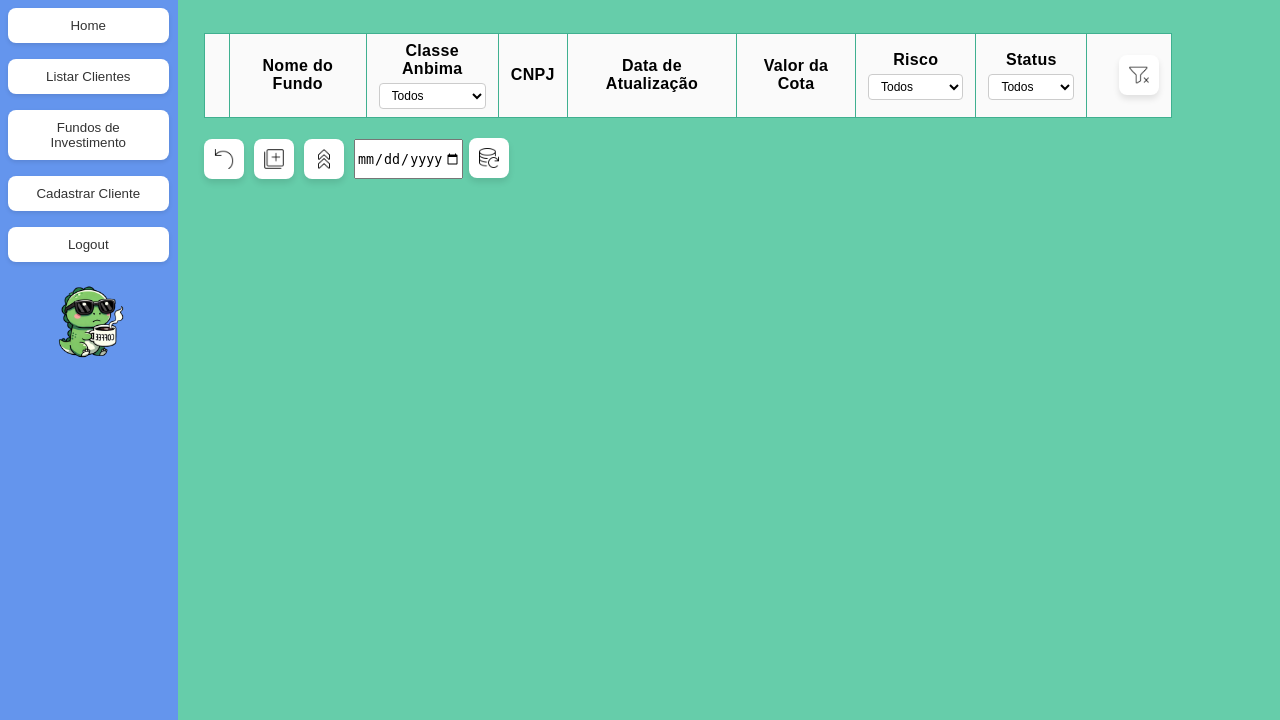
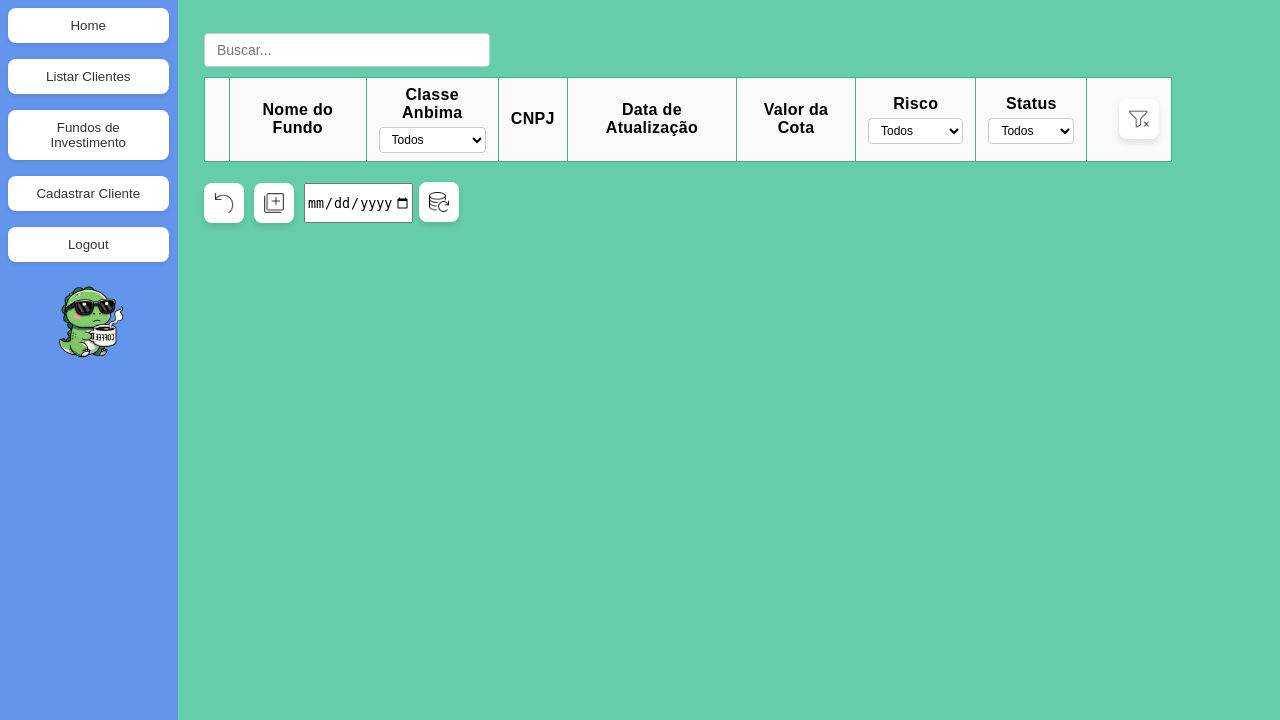
Before and after one commit to Taddei101/GELD, a Flask app: page /listar_fundos in a window 1280 px wide. Shown: the part 80-800 px from the top of the page. Run offline with Flask 3, Linux system fonts and the light colour scheme; the visitor is signed in with stand-in values (Sample User, id 1); data that the repository does not hold is empty.

Commit message:
busca dinâmica e ordenação alfabética em clientes e fundos
- listar_clientes: ordenação alfabética por nome + campo de busca dinâmica
- listar_fundos: campo de busca dinâmica + removidos botões de scroll
- tabela_utils.js: função genérica reutilizável initBusca()
- styles.css: estilo input-busca
- base.html: carrega tabela_utils.js globalmente

```diff
--- /dev/null
+++ b/app/static/js/tabela_utils.js
@@ -0,0 +1,17 @@
+/**
+ * Busca dinâmica genérica para tabelas do Geld.
+ * Uso: initBusca('id-da-tabela', 'id-do-input')
+ */
+function initBusca(tabelaId, inputId) {
+    const input = document.getElementById(inputId);
+    const tbody = document.querySelector('#' + tabelaId + ' tbody');
+    if (!input || !tbody) return;
+
+    input.addEventListener('input', function() {
+        const query = this.value.toLowerCase().trim();
+        Array.from(tbody.querySelectorAll('tr')).forEach(row => {
+            const texto = row.textContent.toLowerCase();
+            row.style.display = texto.includes(query) ? '' : 'none';
+        });
+    });
+}
--- a/app/static/styles.css
+++ b/app/static/styles.css
@@ -611,3 +611,18 @@ img {
     outline: none;
     border-color: #4CAF50;
 }
+
+.input-busca {
+    padding: 8px 12px;
+    margin-bottom: 10px;
+    border: 1px solid #ccc;
+    border-radius: 4px;
+    width: 260px;
+    font-size: 14px;
+}
+
+.input-busca:focus {
+    outline: none;
+    border-color: #4a90e2;
+    box-shadow: 0 0 5px rgba(74, 144, 226, 0.3);
+}
--- a/app/templates/base.html
+++ b/app/templates/base.html
@@ -5,6 +5,7 @@
     <meta charset="UTF-8">
     <meta name="viewport" content="width=device-width, initial-scale=1.0">
     <link href="{{ url_for('static', filename='styles.css') }}" rel="stylesheet">
+    <script src="{{ url_for('static', filename='js/tabela_utils.js') }}"></script>
     <title>{% block title %}Geld's Finance Control{% endblock %}</title>
 </head>
 
--- a/app/templates/fundos/listar_fundos.html
+++ b/app/templates/fundos/listar_fundos.html
@@ -16,10 +16,6 @@
             <img src="{{ url_for('static', filename='icons/back.png') }}" class="sml-btn-icon">
     </button>
 
-    <button class="smlBtn" onclick="document.querySelector('.center').scrollTo({top: document.querySelector('.center').scrollHeight, behavior: 'smooth'})"" title="Ir ao fim da página">
-        <img src="{{ url_for('static', filename='icons/scrow_bottom.png') }}" class="sml-btn-icon">
-    </button>
-
     <form class="form-btn" action="{{ url_for('fundos.atualizar_cotas_fundos') }}" method="post" >
                     <input type="date" name="data_referencia" max="{{ now }}" title="Mês de referência das cotas (vazio = mês atual)" style="height:40px; box-sizing:border-box;">
                     <button title="Atualizar Valor da Cota" type="submit" class="smlBtn">
@@ -32,6 +28,8 @@
 </div>
 
 {% endif %}
+
+    <input type="text" id="busca-fundos" placeholder="Buscar..." class="input-busca">
 
     <table class="table" id="tabela-fundos">
         <thead>
@@ -134,10 +132,6 @@
 
         <button title="Cadastrar Fundo Manualmente" class="smlBtn" onclick="window.location.href=`{{ url_for('fundos.add_fundo') }}`">
             <img src="{{ url_for('static', filename='icons/add.png') }}" class="sml-btn-icon"></button>
-
-        <button class="smlBtn" onclick="document.querySelector('.center').scrollTo({top: 0, behavior: 'smooth'})" title="Ir ao fim da página">
-            <img src="{{ url_for('static', filename='icons/scrow_up.png') }}" class="sml-btn-icon">
-        </button>
 
         <form class="form-btn" action="{{ url_for('fundos.atualizar_cotas_fundos') }}" method="post" >
                     <input type="date" name="data_referencia" max="{{ now }}" title="Mês de referência das cotas (vazio = mês atual)" style="height:40px; box-sizing:border-box;">
@@ -298,6 +292,7 @@ document.addEventListener('DOMContentLoaded', function() {
     rows.forEach(row => tbody.appendChild(row));
 
     popularFiltroClasse();
+    initBusca('tabela-fundos', 'busca-fundos');
 
     // Restaurar filtros da sessão
     const classe = sessionStorage.getItem('geld_filtro_classe') || '';
```
Also changed, not shown: app/templates/cliente/listar_clientes.html (+17 -1 lines).
